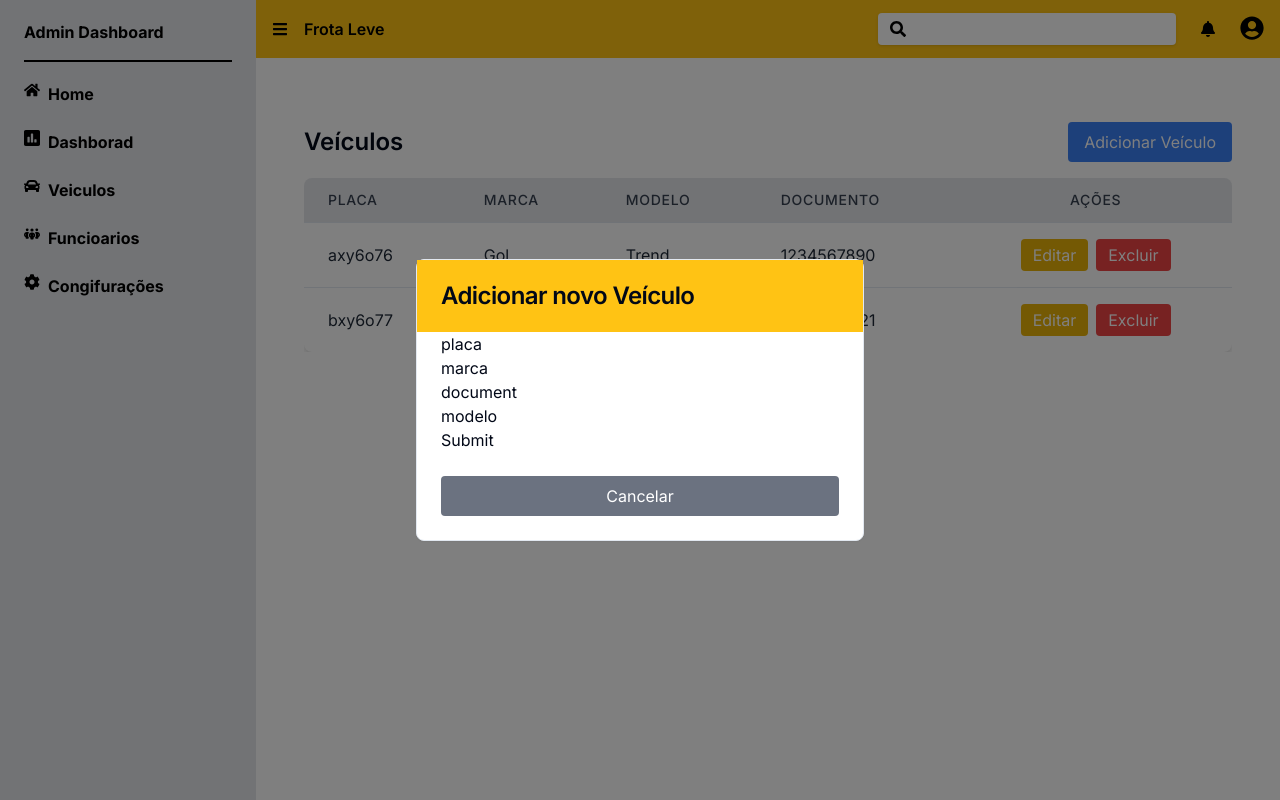
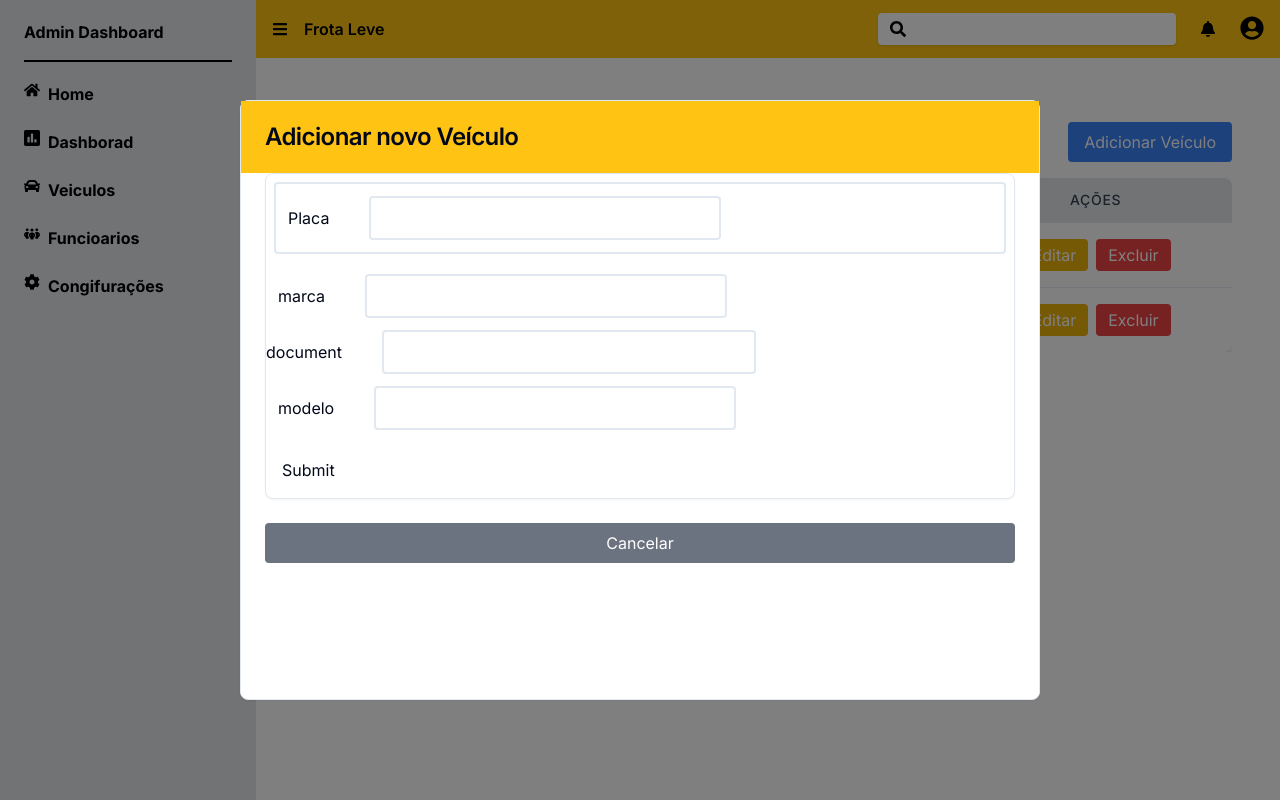
Before and after one commit to frota-leve/frota-leve-web, a Next.js app in the folder frota-leve-web/: page /veiculos in a window 1280 px wide. Both pictures are taken after a click on the button "Adicionar Veículo". Built offline with nearby package versions, Linux system fonts and the light colour scheme.

Commit message:
ajustado estilos do form veiculos

```diff
--- a/frota-leve-web/src/app/page.tsx
+++ b/frota-leve-web/src/app/page.tsx
@@ -11,7 +11,6 @@ export default function App() {
         <div className="flex-1 flex flex-col ml-64">
           <Navbar />
           <main className="flex-1 mt-4 p-6">
-
           </main>
         </div>
       </div>
--- a/frota-leve-web/src/components/VeicleForm.tsx
+++ b/frota-leve-web/src/components/VeicleForm.tsx
@@ -4,6 +4,7 @@
 import { zodResolver } from '@hookform/resolvers/zod';
 import { FormProvider, useForm, useFormContext } from 'react-hook-form';
 import { z } from 'zod';
+import { Card } from './ui/card';
 
 
 export interface Car {
@@ -16,7 +17,7 @@ export interface Car {
 
 // Definição do esquema de validação
 const veicleForm = z.object({
-    placa: z.string().max(50, { message: "Placa inválida!" }),
+    Placa: z.string().max(50, { message: "Placa inválida!" }),
     marca: z.string().max(50, { message: "Marca inválida!" }),
     document: z.string().max(11, { message: "Documento inválido!" }),
     modelo: z.string().max(50, { message: "Modelo muito longo!" }),
@@ -32,15 +33,24 @@ const Formulario = ({ onSubmit, defaultValues }: { onSubmit: (data: FormValues)
     });
 
     return (
-        <FormProvider {...methods}>
-            <form onSubmit={methods.handleSubmit(onSubmit)}>
-
-                <FormField name="placa" />
+        <FormProvider {...methods} >
+            <div >
+            <Card className=''>
+            <form onSubmit={methods.handleSubmit(onSubmit)} >
+                <div className='border-2 p-3 m-2 rounded'>
+                <FormField name="Placa" />
+                </div>
+                <div className='p-3'>
                 <FormField name="marca" />
+                </div>
                 <FormField name="document" />
+                <div className='p-3'>
                 <FormField name="modelo" />
-                <button type="submit">Submit</button>
+                </div>
+                <button type="submit" className='p-4'>Submit</button>
             </form>
+            </Card>
+            </div>
         </FormProvider>
     );
 };
@@ -50,9 +60,9 @@ const FormField = ({ name }: { name: keyof FormValues }) => {
     const error = formState.errors[name];
 
     return (
-        <div>
-            <label htmlFor={name}>{name}</label>
-            <input {...register(name)} />
+        <div >
+            <text>{name}</text>
+            <input {...register(name)} className='p-2 ml-10 w-1/2 border-2 rounded'/>
             {error && <p>{"erro"}</p>}
         </div>
     );
--- a/frota-leve-web/src/components/VeicleList.tsx
+++ b/frota-leve-web/src/components/VeicleList.tsx
@@ -100,7 +100,7 @@ const VehicleList: React.FC = () => {
             {/* Modal do Formulário */}
             {showForm && (
                 <div className="fixed inset-0 bg-black bg-opacity-50 flex justify-center items-center">
-                    <Card className="w-full max-w-md">
+                    <Card className="w-800 h-600">
                         <CardHeader className="bg-[#FFC314]">
                             <CardTitle>{editingCar ? "Editar Veículo" : "Adicionar novo Veículo"}</CardTitle>
                         </CardHeader>
--- a/frota-leve-web/tailwind.config.ts
+++ b/frota-leve-web/tailwind.config.ts
@@ -11,43 +11,43 @@ const config: Config = {
         extend: {
             backgroundImage: {
                 'gradient-radial': 'radial-gradient(var(--tw-gradient-stops))',
-  			'gradient-conic': 'conic-gradient(from 180deg at 50% 50%, var(--tw-gradient-stops))'
+                'gradient-conic': 'conic-gradient(from 180deg at 50% 50%, var(--tw-gradient-stops))',
             },
             borderRadius: {
                 lg: 'var(--radius)',
                 md: 'calc(var(--radius) - 2px)',
-  			sm: 'calc(var(--radius) - 4px)'
+                sm: 'calc(var(--radius) - 4px)',
             },
             colors: {
                 background: 'hsl(var(--background))',
                 foreground: 'hsl(var(--foreground))',
                 card: {
                     DEFAULT: 'hsl(var(--card))',
-  				foreground: 'hsl(var(--card-foreground))'
+                    foreground: 'hsl(var(--card-foreground))',
                 },
                 popover: {
                     DEFAULT: 'hsl(var(--popover))',
-  				foreground: 'hsl(var(--popover-foreground))'
+                    foreground: 'hsl(var(--popover-foreground))',
                 },
                 primary: {
                     DEFAULT: 'hsl(var(--primary))',
-  				foreground: 'hsl(var(--primary-foreground))'
+                    foreground: 'hsl(var(--primary-foreground))',
                 },
                 secondary: {
                     DEFAULT: 'hsl(var(--secondary))',
-  				foreground: 'hsl(var(--secondary-foreground))'
+                    foreground: 'hsl(var(--secondary-foreground))',
                 },
                 muted: {
                     DEFAULT: 'hsl(var(--muted))',
-  				foreground: 'hsl(var(--muted-foreground))'
+                    foreground: 'hsl(var(--muted-foreground))',
                 },
                 accent: {
                     DEFAULT: 'hsl(var(--accent))',
-  				foreground: 'hsl(var(--accent-foreground))'
+                    foreground: 'hsl(var(--accent-foreground))',
                 },
                 destructive: {
                     DEFAULT: 'hsl(var(--destructive))',
-  				foreground: 'hsl(var(--destructive-foreground))'
+                    foreground: 'hsl(var(--destructive-foreground))',
                 },
                 border: 'hsl(var(--border))',
                 input: 'hsl(var(--input))',
@@ -57,16 +57,23 @@ const config: Config = {
                     '2': 'hsl(var(--chart-2))',
                     '3': 'hsl(var(--chart-3))',
                     '4': 'hsl(var(--chart-4))',
-  				'5': 'hsl(var(--chart-5))'
-  			}
-  		}
-  	}
+                    '5': 'hsl(var(--chart-5))',
+                },
+            },
+            width: {
+                '800': '800px',
+            },
+            height: {
+                '600': '600px',
+            },
+        },
     },
     plugins: [require("tailwindcss-animate")],
-  variants:{
-    extend:{
-      display: ["focus-group"]
-    }
-  }
+    variants: {
+        extend: {
+            display: ["focus-group"],
+        },
+    },
 };
+
 export default config;
```
Lines whose indentation alone changed are shown as unchanged.
